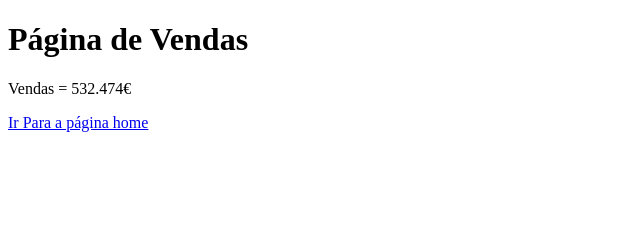
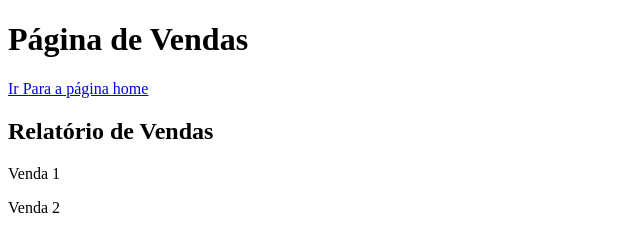
Before and after one commit to dp3885/AulaGit, a plain HTML site: page vendas.html in a window 1280 px wide. Shown: the whole page, without its empty margins (0-640 px from the left). Drawn offline with Linux system fonts and the light colour scheme.

Commit message:
Modificado Vendas e Apagodo Blog

```diff
--- a/vendas.html
+++ b/vendas.html
@@ -8,8 +8,10 @@
 </head>
 <body>
     <h1>Página de Vendas</h1>
-    <p> Vendas = 532.474€</p>
     <a href="index.html">Ir Para a página home</a>
+    <h2>Relatório de Vendas</h2>
+    <p>Venda 1</p>
+    <p>Venda 2</p>
 </body>
 
 </html>
```
